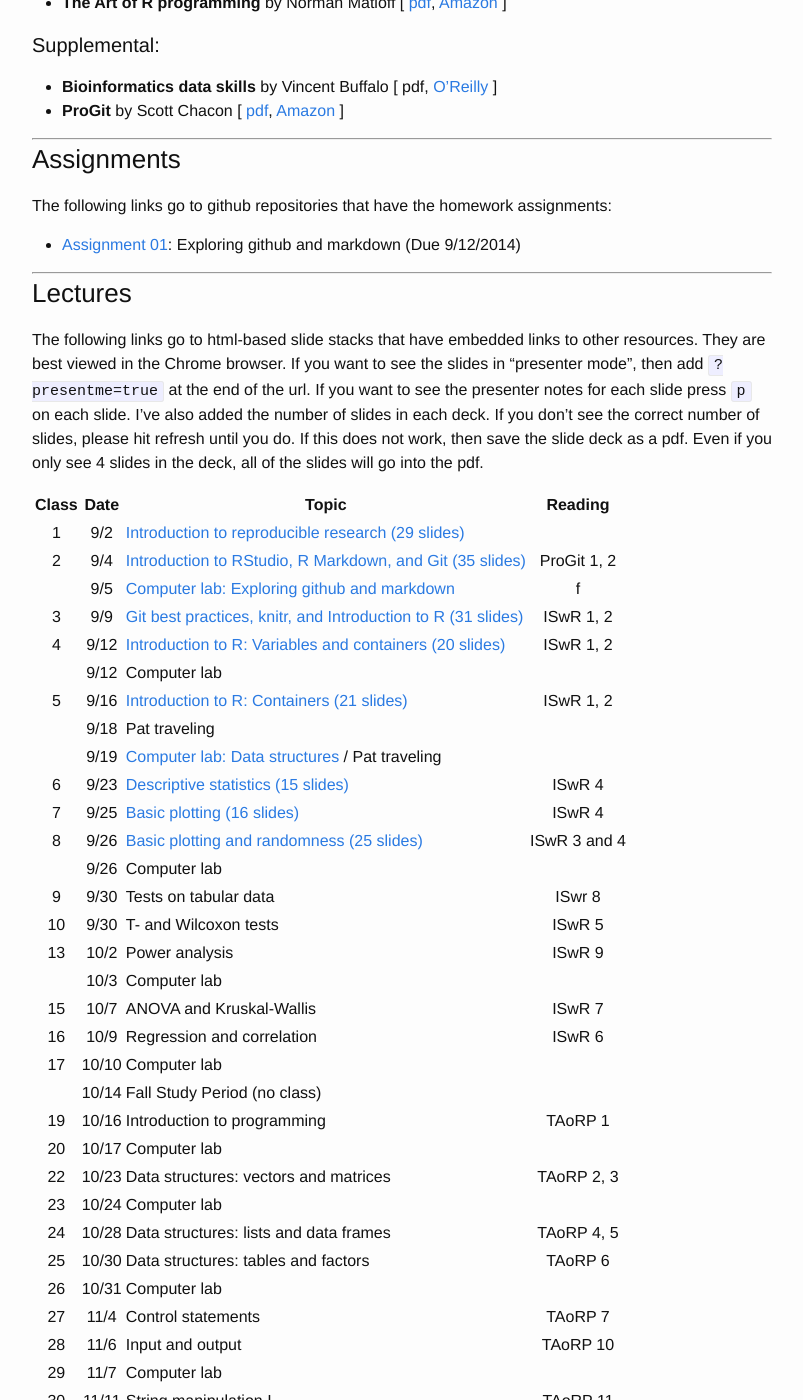
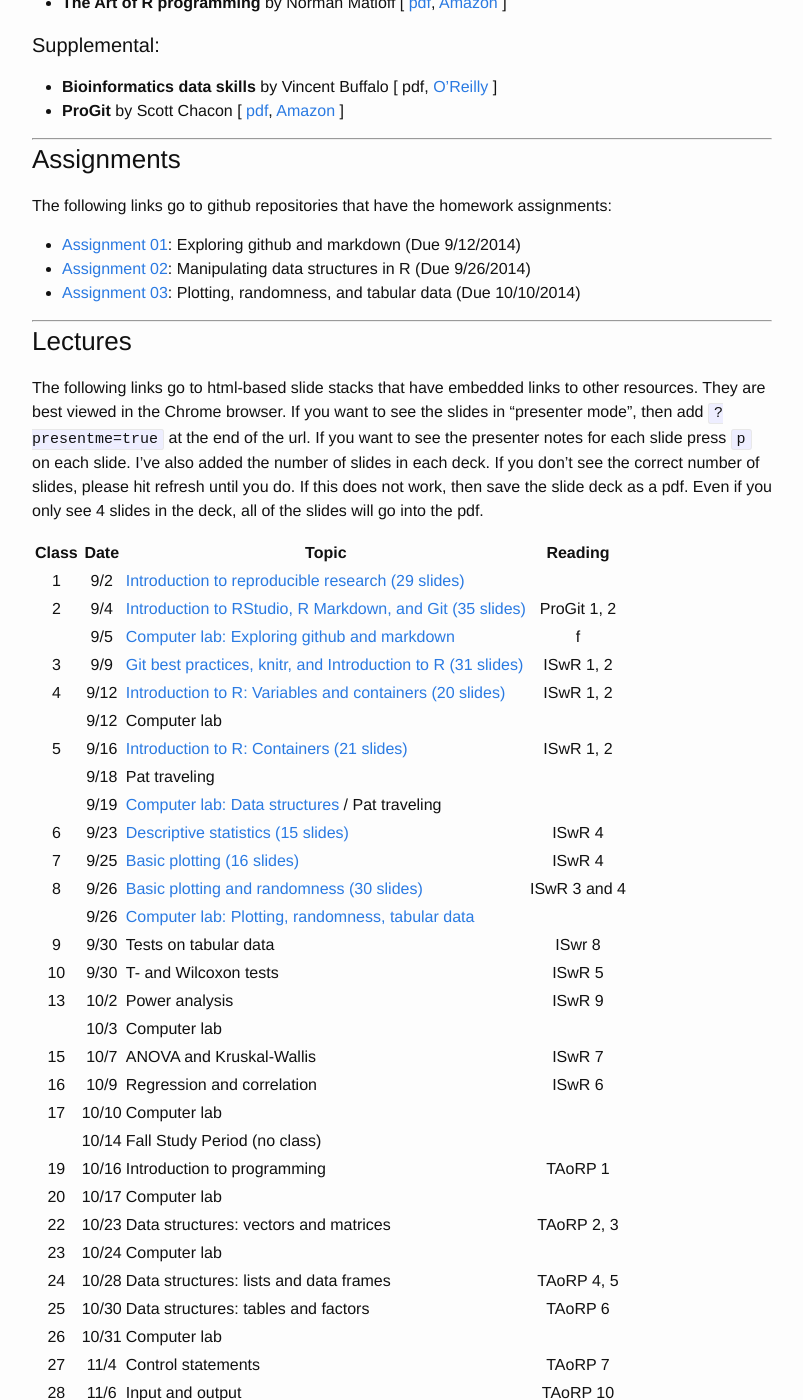
Before and after one commit to microbialinformatics/microbialinformatics.github.io, a Jekyll site: the page built from index.md, in a window 1280 px wide and 1400 px high, scrolled down 1209 px. Shown: the whole window, without its empty margins (238-1041 px from the left). Built offline with Jekyll 4.4.1, drawn with Linux system fonts in a browser that asks for light colours.

Commit message:
Updated links to Lecture08 and Assignment03

```diff
--- a/index.md
+++ b/index.md
@@ -33,6 +33,8 @@ The course is offered in the fall of even years.
 The following links go to github repositories that have the homework assignments:
 
 * [Assignment 01](https://github.com/microbialinformatics/assignment01): Exploring github and markdown (Due 9/12/2014)
+* [Assignment 02](https://github.com/microbialinformatics/assignment02): Manipulating data structures in R (Due 9/26/2014)
+* [Assignment 03](https://github.com/microbialinformatics/assignment03): Plotting, randomness, and tabular data (Due 10/10/2014)
 
 ----
 
@@ -53,8 +55,8 @@ Class	|	Date	|	Topic	|	Reading
 	|	9/19	|	[Computer lab: Data structures](https://github.com/microbialinformatics/assignment02) / Pat traveling   |
 6   |   9/23    |	[Descriptive statistics (15 slides)](slides/Lecture06)	|	ISwR 4
 7	|	9/25	|	[Basic plotting (16 slides)](slides/Lecture07)		|	ISwR 4
-8	|	9/26	|	[Basic plotting and randomness (25 slides)](slides/Lecture08)	|	ISwR 3 and 4
-	|	9/26	|	Computer lab	|
+8	|	9/26	|	[Basic plotting and randomness (30 slides)](slides/Lecture08)	|	ISwR 3 and 4
+	|	9/26	|	[Computer lab: Plotting, randomness, tabular data](https://github.com/microbialinformatics/assignment03) 	|
 9   |   9/30    |   Tests on tabular data   |  ISwr 8
 10	|	9/30	|	T- and Wilcoxon tests	|	ISwR 5
 13	|	10/2	|	Power analysis	|	ISwR 9
```
